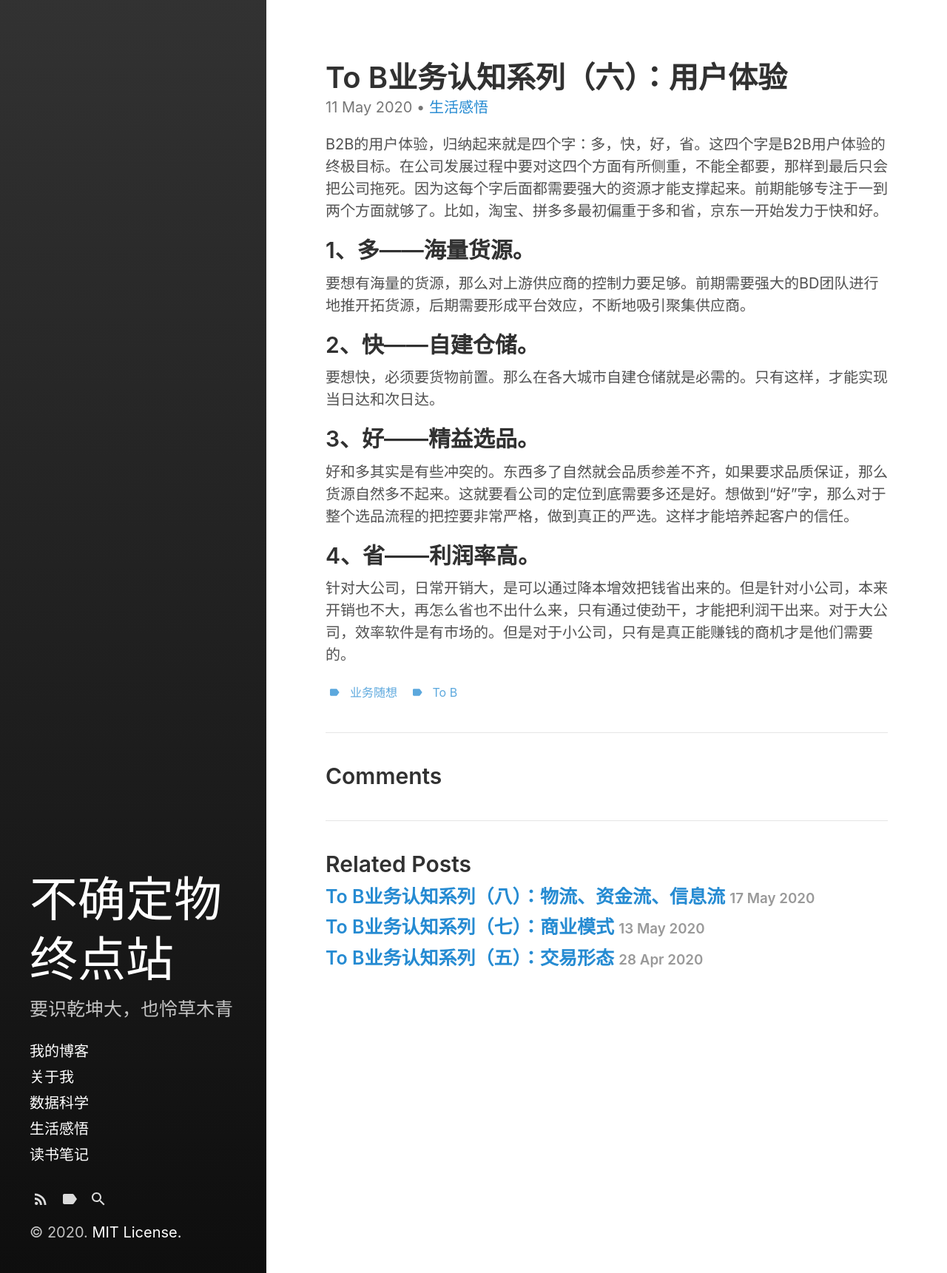
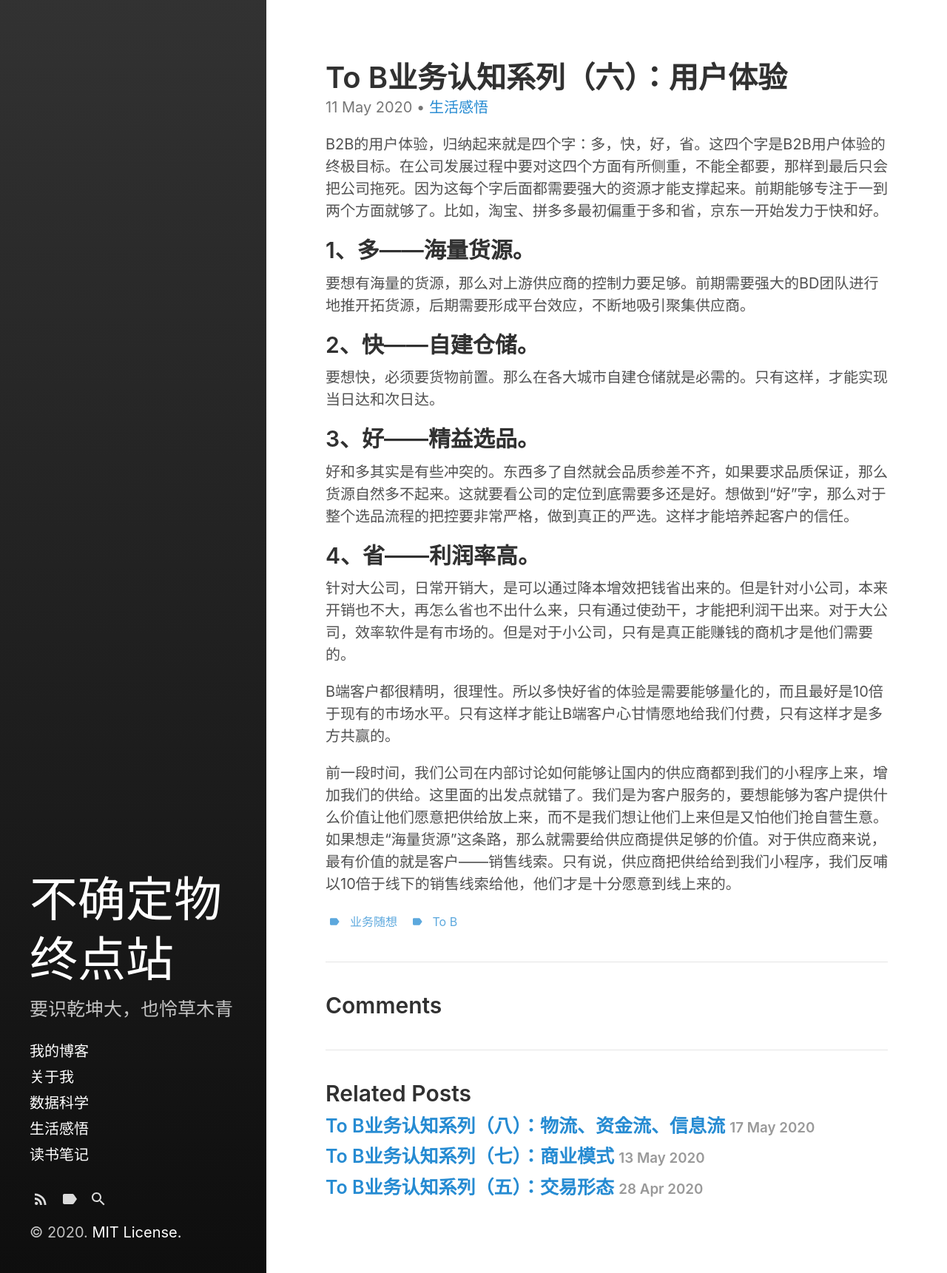
Before and after one commit to Bin0Lin/Bin0Lin.github.io, a Jekyll site: the page built from _posts/2020-05-11-To B业务认知系列（六）：用户体验.md, in a window 1280 px wide. Shown: the whole page at 74% size. Built offline with Jekyll 4.4.1, drawn with Linux system fonts in a browser that asks for light colours.

Commit message:
Update 2020-05-11-To B业务认知系列（六）：用户体验.md

```diff
--- a/_posts/2020-05-11-To B业务认知系列（六）：用户体验.md
+++ b/_posts/2020-05-11-To B业务认知系列（六）：用户体验.md
@@ -26,3 +26,7 @@ B2B的用户体验，归纳起来就是四个字：多，快，好，省。这
 ## 4、省——利润率高。
 
 针对大公司，日常开销大，是可以通过降本增效把钱省出来的。但是针对小公司，本来开销也不大，再怎么省也不出什么来，只有通过使劲干，才能把利润干出来。对于大公司，效率软件是有市场的。但是对于小公司，只有是真正能赚钱的商机才是他们需要的。
+
+B端客户都很精明，很理性。所以多快好省的体验是需要能够量化的，而且最好是10倍于现有的市场水平。只有这样才能让B端客户心甘情愿地给我们付费，只有这样才是多方共赢的。
+
+前一段时间，我们公司在内部讨论如何能够让国内的供应商都到我们的小程序上来，增加我们的供给。这里面的出发点就错了。我们是为客户服务的，要想能够为客户提供什么价值让他们愿意把供给放上来，而不是我们想让他们上来但是又怕他们抢自营生意。如果想走“海量货源”这条路，那么就需要给供应商提供足够的价值。对于供应商来说，最有价值的就是客户——销售线索。只有说，供应商把供给给到我们小程序，我们反哺以10倍于线下的销售线索给他，他们才是十分愿意到线上来的。
```
